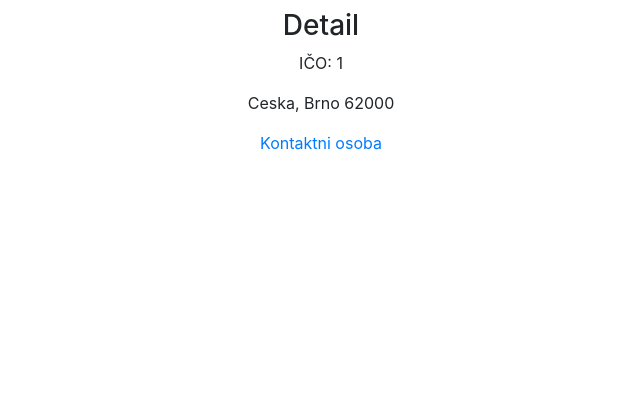
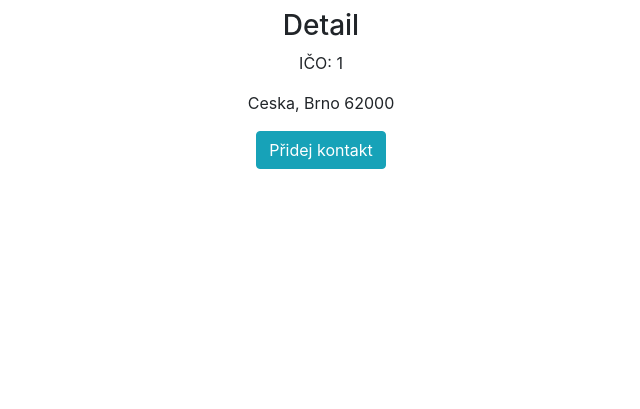
Before and after one commit to andywaltlova/czechitas_django, a Django app: page /crm/organizace/1 in a window 1280 px wide. Shown: the part 228-637 px from the top of the page, without its empty margins (319-959 px from the left). Run offline with Django 3.2, Linux system fonts and the light colour scheme; data comes from the database, SQL or seed files in the repository; some libraries are stand-ins or nearby versions.

Commit message:
Finished week 12 breakout room tasks

```diff
--- a/czechitas/crm/models.py
+++ b/czechitas/crm/models.py
@@ -1,14 +1,4 @@
 from django.db import models
-
-
-class Kontakt(models.Model):
-    jmeno = models.CharField(max_length=100)
-    prijmeni = models.CharField(max_length=100)
-    email = models.CharField(max_length=100)
-    datum_posledniho_kontaktu = models.DateTimeField()
-
-    def __str__(self):
-        return self.jmeno.__str__() + ' ' + self.prijmeni.__str__()
 
 
 class Organizace(models.Model):
@@ -17,4 +7,15 @@ class Organizace(models.Model):
     ulice = models.CharField(max_length=100)
     mesto = models.CharField(max_length=100)
     psc = models.IntegerField()
-    kontakt = models.ForeignKey(Kontakt, on_delete=models.SET_NULL, null=True)
+
+
+class Kontakt(models.Model):
+    jmeno = models.CharField(max_length=100)
+    prijmeni = models.CharField(max_length=100)
+    email = models.CharField(max_length=100)
+    datum_posledniho_kontaktu = models.DateTimeField()
+    organizace = models.ForeignKey(
+        Organizace, on_delete=models.SET_NULL, null=True)
+
+    def __str__(self):
+        return self.jmeno.__str__() + ' ' + self.prijmeni.__str__()
--- a/czechitas/crm/urls.py
+++ b/czechitas/crm/urls.py
@@ -9,6 +9,8 @@ urlpatterns = [
     path('organizace/', views.OrganizaceView.as_view(), name='organizace'),
     path('organizace/<int:pk>', views.DetailOrganizaceView.as_view(), name='detail_organizace'),
     path('kontakty/pridani', views.VytvorKontakt.as_view(), name='pridani_kontaktu'),
+    path("organizace/<int:pk>/vytvor-kontakt",
+         views.VytvorKontaktOrganizaci.as_view(), name="vytvor_kontakt_k_organizaci"),
     path('kontakty/potvrzeni', views.PotvrzeniKontaktu.as_view(),
          name='potvrzeni_kontaktu'),
 ]
--- a/czechitas/crm/views.py
+++ b/czechitas/crm/views.py
@@ -40,8 +40,21 @@ class DetailOrganizaceView(DetailView):
 class VytvorKontakt(CreateView):
     model = models.Kontakt
     template_name = "crm/kontakt/pridani.html"
+    fields = ["jmeno", "prijmeni", "email", "datum_posledniho_kontaktu","organizace"]
+    success_url = reverse_lazy('potvrzeni_kontaktu')
+
+
+class VytvorKontaktOrganizaci(CreateView):
+    model = models.Kontakt
+    template_name = "crm/kontakt/pridani.html"
     fields = ["jmeno", "prijmeni", "email", "datum_posledniho_kontaktu"]
     success_url = reverse_lazy('potvrzeni_kontaktu')
+
+    def form_valid(self, form):
+        id_organizace = self.kwargs['pk']
+        organizace = models.Organizace.objects.get(pk=id_organizace)
+        form.instance.organizace = organizace
+        return super().form_valid(form)
 
 
 class PotvrzeniKontaktu(TemplateView):
--- a/czechitas/kurzy/urls.py
+++ b/czechitas/kurzy/urls.py
@@ -5,7 +5,7 @@ from . import views
 urlpatterns = [
     path('', views.KurzyView.as_view(), name='index'),
     path('<int:pk>', views.DetailKurzView.as_view(), name='detail_kurzu'),
-    path('prihlaska/', views.VytvorPrihlasku.as_view(), name='prihlaska'),
+    path('prihlaska/<int:pk>/', views.VytvorPrihlasku.as_view(), name='prihlaska'),
     path('prihlaska/potvrzeni/', views.PotvrzeniPrihlasky.as_view(),
          name='potvrzeni_prihlasky'),
 ]
--- a/czechitas/kurzy/views.py
+++ b/czechitas/kurzy/views.py
@@ -21,6 +21,12 @@ class VytvorPrihlasku(CreateView):
     fields = ["email", "jmeno", "prijmeni", "motivace", "kurz"]
     success_url = reverse_lazy('potvrzeni_prihlasky')
 
+    def form_valid(self, form):
+        id_kurzu = self.kwargs['pk']
+        kurz = models.Kurz.objects.get(pk=id_kurzu)
+        form.instance.kurz = kurz
+        return super().form_valid(form)
+
 
 class PotvrzeniPrihlasky(TemplateView):
     template_name = "kurzy/prihlaska/potvrzeni.html"
--- a/czechitas/templates/crm/crm_kontakty.html
+++ b/czechitas/templates/crm/crm_kontakty.html
@@ -7,12 +7,14 @@
         <th>Jméno</th>
         <th>Přijmení</th>
         <th>Email</th>
+        <th>Organizace</th>
     </tr>
     {% for k in object_list %}
     <tr>
         <td> <a href="{% url 'detail_kontakt' k.pk %}">{{ k.jmeno }}</a></td>
         <td> {{ k.prijmeni }}</td>
         <td> {{ k.email }}</td>
+        <td>{{k.organizace}}</td>
     </tr>
     {% endfor %}
 </table>
--- a/czechitas/templates/crm/detail_kontaktu.html
+++ b/czechitas/templates/crm/detail_kontaktu.html
@@ -5,6 +5,8 @@
 
 <h3>Kontakt</h3>
 <p>{{object.email}}</p>
+<h3>Organizace</h3>
+<p>{{ object.organizace }}</p>
 <h3>Datum posledniho kontaktu</h3>
 <p>{{ object.datum_posledniho_kontaktu }}</p>
 
--- a/czechitas/templates/crm/detail_organizace.html
+++ b/czechitas/templates/crm/detail_organizace.html
@@ -1,10 +1,13 @@
 {% extends "crm/base.html" %}
 
+{% load bootstrap4 %}
 {% block content %}
 <h2>{{ object.jmeno}}</h2>
 <h3>Detail</h3>
 <p>IČO: {{object.ico}}</p>
 <p>{{object.ulice}}, {{object.mesto}} {{object.psc}}</p>
-<p><a href="http://127.0.0.1:8000/crm/kontakty/{{ object.kontakt.pk }}">Kontaktni osoba</a></p>
-
+<p>
+    {% url 'vytvor_kontakt_k_organizaci' object.pk as target_url %}
+    {% bootstrap_button "Přidej kontakt" href=target_url button_type="link" button_class="btn-info" %}
+</p>
 {% endblock %}
--- a/czechitas/templates/kurzy/detail_kurzu.html
+++ b/czechitas/templates/kurzy/detail_kurzu.html
@@ -1,5 +1,6 @@
 {% extends "kurzy/base.html" %}
 
+{% load bootstrap4 %}
 {% block content %}
 <h2>{{ object.nazev }}</h2>
 
@@ -10,4 +11,9 @@
 
 <p>{{ object.popis }}</p>
 
+<p>
+{% url 'prihlaska' object.pk as target_url %}
+{% bootstrap_button "Přihlásit se" href=target_url button_type="link" button_class="btn-info" %}
+</p>
+
 {% endblock %}
```
Also changed, not shown: czechitas/crm/migrations/0005_auto_20210504_1554.py (added), czechitas/db.sqlite3, 1 other file.
